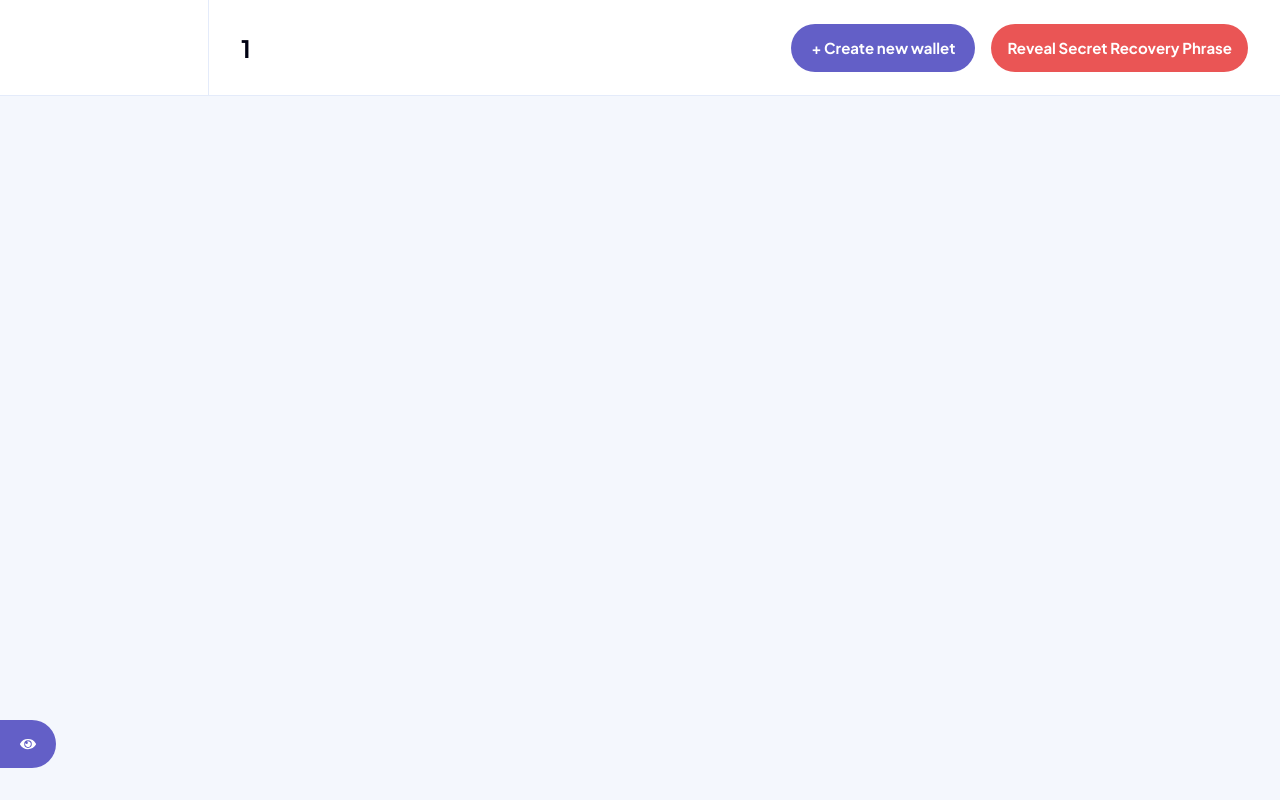
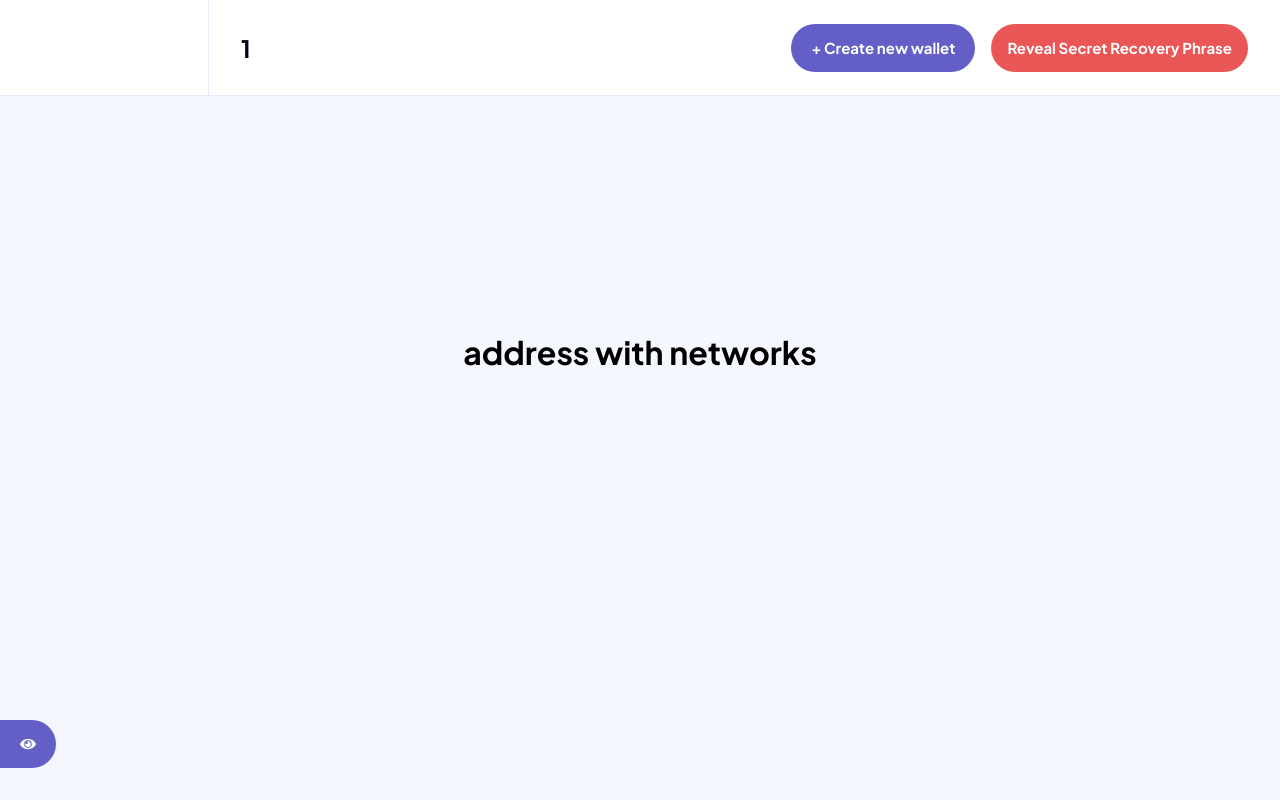
Before and after one commit to yasssuz/web3-wallet-keeper, a React (Create React App) app: page /dashboard/1 in a window 1280 px wide. Built offline with nearby package versions, Linux system fonts and the light colour scheme.

Commit message:
feat: 🎸 add multiple situations of indexation

```diff
--- a/src/pages/dashboard/index.tsx
+++ b/src/pages/dashboard/index.tsx
@@ -1,10 +1,14 @@
 // react or any other library related content
-import { useState } from "react";
+import { useContext, useState } from "react";
 
 // styles
 import { DashboardContainer } from "./styles";
 
 // components
+import { WalletsContext } from "../../contexts/wallets";
+import HasNoWallets from "../../components/dashboard/has-no-wallets";
+import Modal from "../../components/shared/modal";
+import CreateOrImportWalletModalState from "../../components/modal-states/create-import-wallet";
 
 // services and utils
 
@@ -18,12 +22,45 @@ interface DashboardProps {
 }
 
 function Dashboard({ index }: DashboardProps) {
-  const [addressList, setaddressList] = useState<string[]>([]);
+  // I lifted this state up because if it was inside wallet, after a wallet creation the
+  // create or import wallet popup would be removed from the DOM, as now there is in fact
+  // a wallet that has been created. A context wasn't necessary in this case, as performance
+  // will not be an issue for a component that cheap to render
+  const [isCreateWalletModalOpen, setIsCreateWalletModalOpen] =
+      useState<boolean>(false),
+    [isImportWalletModalOpen, setIsImportWalletModalOpen] =
+      useState<boolean>(false);
+
+  const { storedAddressesList } = useContext(WalletsContext);
 
   return (
-    <DashboardContainer
-      isCentralized={!addressList?.length || !!index}
-    ></DashboardContainer>
+    <>
+      <DashboardContainer
+        isCentralized={!storedAddressesList?.length || !!index}
+      >
+        {(index && !storedAddressesList?.length && (
+          <HasNoWallets
+            setIsCreateWalletModalOpen={setIsCreateWalletModalOpen}
+            setIsImportWalletModalOpen={setIsImportWalletModalOpen}
+          />
+        )) ||
+          (index && <h1>index with wallets</h1>) || (
+            <h1>address with networks</h1>
+          )}
+      </DashboardContainer>
+      <Modal isOpen={isCreateWalletModalOpen}>
+        <CreateOrImportWalletModalState
+          create
+          setIsModalOpen={setIsCreateWalletModalOpen}
+        />
+      </Modal>
+      <Modal isOpen={isImportWalletModalOpen}>
+        <CreateOrImportWalletModalState
+          import
+          setIsModalOpen={setIsImportWalletModalOpen}
+        />
+      </Modal>
+    </>
   );
 }
 
```
